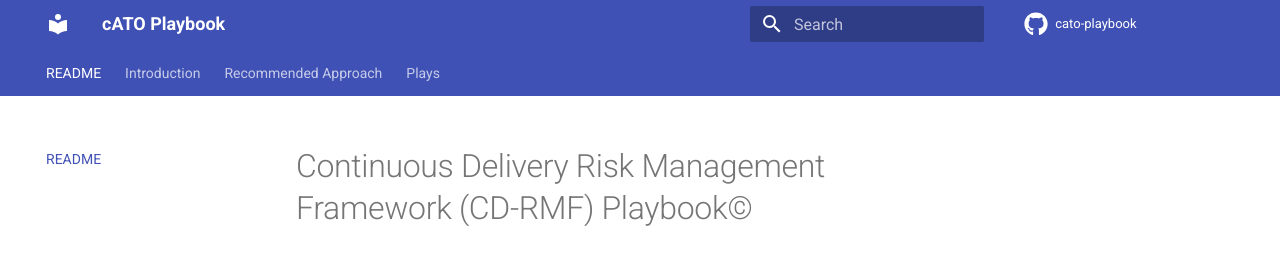
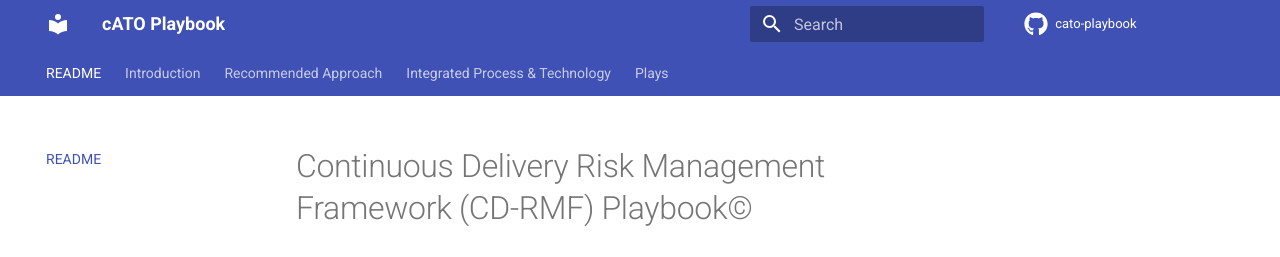
Before and after one commit to rise8-us/cato-playbook, an MkDocs documentation site: the page built from docs/index.md, in a window 1280 px wide and 1284 px high. Shown: the top 257 px of the window. Built offline with MkDocs 1.6.1 and Material for MkDocs 9.7.7, drawn with Linux system fonts in a browser that asks for light colours; comment, search, counter and statistics services are not loaded; some of the changed lines change nothing that is shown.

Commit message:
Update mkdocs.yml

```diff
--- a/mkdocs.yml
+++ b/mkdocs.yml
@@ -48,16 +48,16 @@ nav:
       - 'Overview': 'overview.md'
       - 'people.md'
       - 'policy.md'
-      - Integrated Process & Technology:
-          - Integrated Process & Technology/prepare.md
-          - Integrated Process & Technology/categorize.md
-          - Integrated Process & Technology/select.md
-          - Integrated Process & Technology/implement-assess.md
-          - Integrated Process & Technology/initial-auth.md
-          - Integrated Process & Technology/monitor.md
-          - Integrated Process & Technology/ongoing-auth.md
-          - Integrated Process & Technology/outcomes.md
-          - Integrated Process & Technology/community.md
+  - 'Integrated Process & Technology':
+      - 'prepare.md'
+      - 'categorize.md'
+      - 'select.md'
+      - 'implement-assess.md'
+      - 'initial-auth.md'
+      - 'monitor.md'
+      - 'ongoing-auth.md'
+      - 'outcomes.md'
+      - 'community.md'
   - 'Plays':
       - 'organize.md'
       - 'assessors.md'
```
